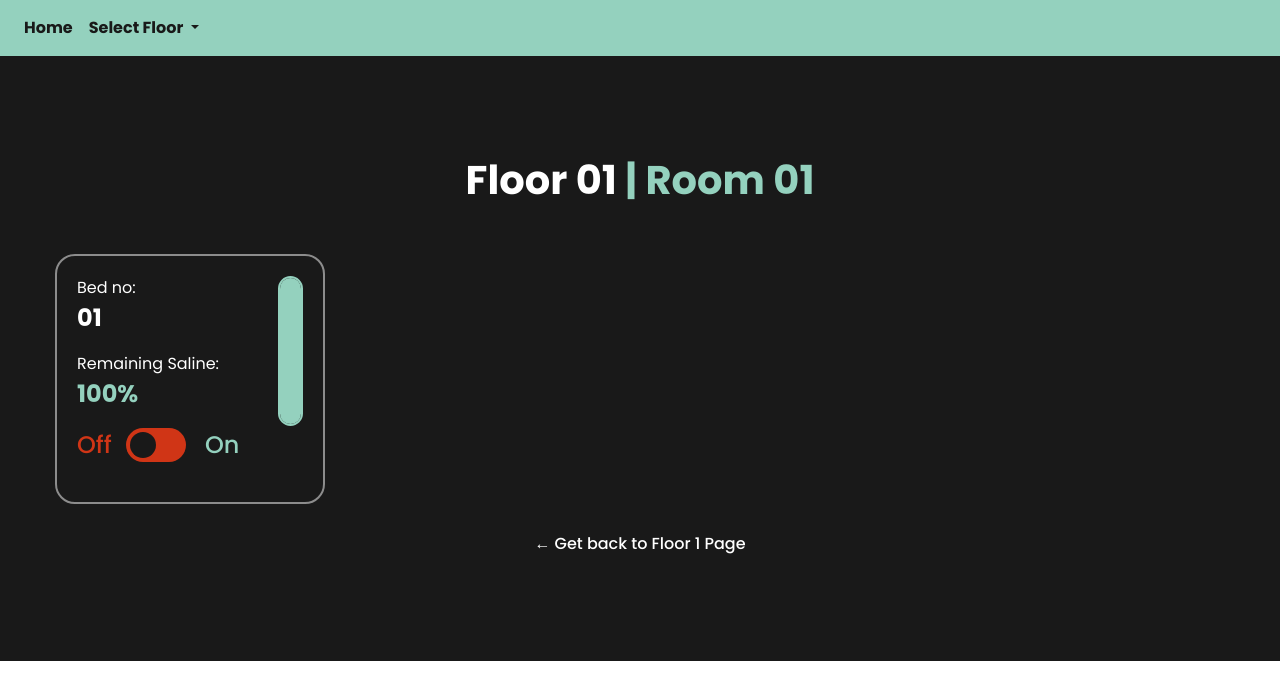
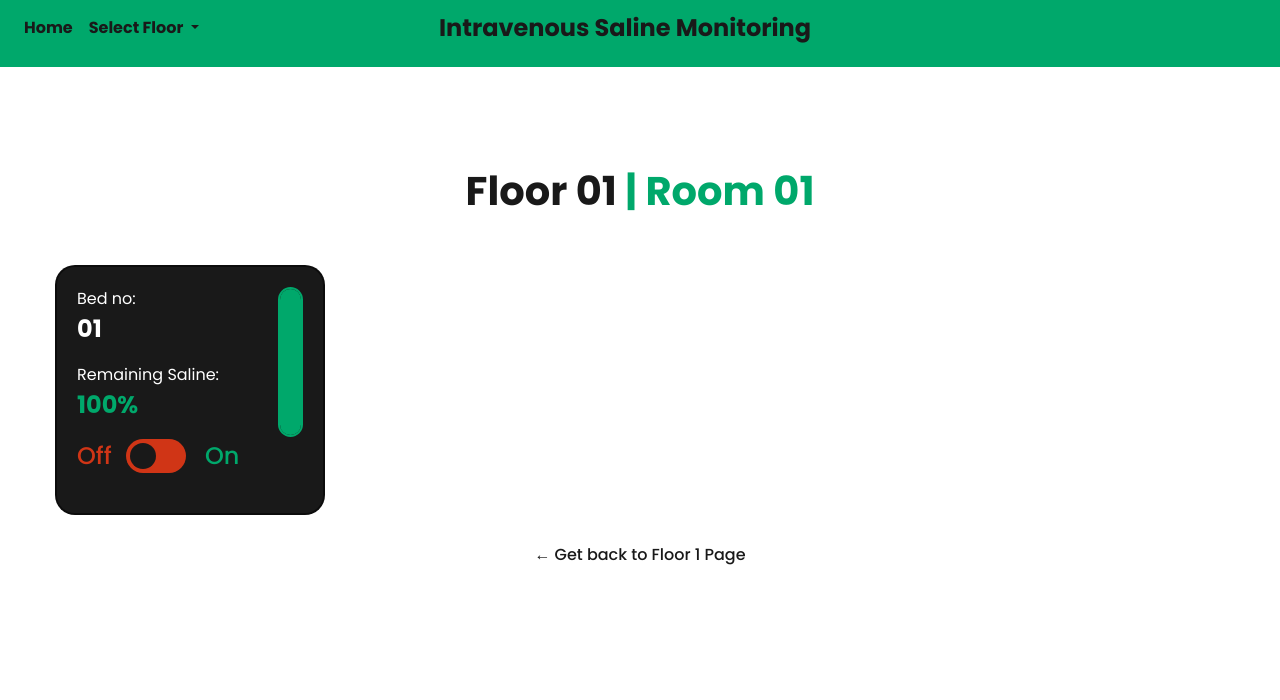
Before and after one commit to DUcepticons/Intelligent-Saline, a Django app: page /floor/1/room/1/ in a window 1280 px wide. Shown: the top 700 px of the page. Run offline with Django 3.2, Linux system fonts and the light colour scheme; data comes from the database, SQL or seed files in the repository; both versions use the stored data as it was after the commit; data that the repository does not hold is empty; some libraries are stand-ins or nearby versions.

Commit message:
white theme

```diff
--- a/salineweb/static/css/color.css
+++ b/salineweb/static/css/color.css
@@ -1,16 +1,16 @@
 .adv-sal-green, .adv-sal-green-hover:hover
 {
-    color:#94D1BE;
+    color:#00A86B;
 }
 
 .adv-sal-green-background, .adv-sal-green-background-hover:hover
 {
-    background-color:#94D1BE;
+    background-color:#00A86B;
 }
 
 .adv-sal-green-border,.adv-sal-green-border-hover:hover
 {
-    border: 2px solid #94D1BE;
+    border: 2px solid #00A86B;
 }
 
 .adv-sal-red, .adv-sal-red-hover:hover
@@ -34,7 +34,10 @@
     background-color:rgba(0,0,0,0.6);
 }
 
-
+.black-opaque-border,.black-opaque-border-hover:hover
+{
+    border: 2px solid rgba(0,0,0,0.5);
+}
 
 
 
--- a/salineweb/static/css/layout.css
+++ b/salineweb/static/css/layout.css
@@ -202,11 +202,11 @@ a:hover
 }
 
 input:checked + .switch-slider {
-  background-color: #94D1BE;
+  background-color: #00A86B;
 }
 
 input:focus + .switch-slider {
-  box-shadow: 0 0 1px #94D1BE;
+  box-shadow: 0 0 1px #00A86B;
 }
 
 input:checked + .switch-slider:before {
--- a/salineweb/templates/ajaxhomeroomdata.html
+++ b/salineweb/templates/ajaxhomeroomdata.html
@@ -1,9 +1,9 @@
-{% load staticfiles %}
+{% load static %}
 {% for i in patients %}
 
   {% if i.percentage <= critical_value %}
   <div class="col-lg-3 col-12  patient-column ">
-    <div class="white-opaque-border all-border patient-column-inner">
+    <div class="dark-grey-background all-border patient-column-inner">
       <div class="row">
         <div class="col-9">
           <p class="white" style="margin-bottom: 0px;">Floor: <span class="adv-sal-red bold-text">0{{i.floor}}</span> Room: <span class="adv-sal-red bold-text">0{{i.room}}</span></p>
--- a/salineweb/templates/devices.html
+++ b/salineweb/templates/devices.html
@@ -1,4 +1,4 @@
-{% load staticfiles %}
+{% load static %}
 {% include "header.html" %}
 
 <link rel="stylesheet" href="https://cdn.datatables.net/1.10.20/css/jquery.dataTables.min.css">
--- a/salineweb/templates/floor.html
+++ b/salineweb/templates/floor.html
@@ -1,4 +1,4 @@
-{% load staticfiles %}
+{% load static %}
 
 {% include "header.html" %}
 
@@ -7,7 +7,7 @@
     {% include "navbar.html" %}
 
 
-    <div class="section dark-grey-background"  >
+    <div class="section"  >
         <h1 class="adv-sal-green text-center" style="margin-bottom:10px;">Floor {{floor_no}}</h1>
         <h5 class="adv-sal-green text-center" style="margin-bottom:90px;">Number of patients: 0{{patient_count}} </h5>
         <div class="container-1200px row landing-section">
@@ -19,7 +19,7 @@
                         <div>
                             <h2 class="adv-sal-red">Room no: 0{{room_number.0}}</h2>
 
-                            <p class="white">Number of patients: 0{{room_number.1}} </p>
+                            <p class="dark-grey">Number of patients: 0{{room_number.1}} </p>
 
                             <p class="adv-sal-red">Critical patients: 0{{room_number.2}} </p>
 
--- a/salineweb/templates/header.html
+++ b/salineweb/templates/header.html
@@ -1,4 +1,4 @@
-{% load staticfiles %}
+{% load static %}
 <!DOCTYPE html>
 <html>
 <head>
--- a/salineweb/templates/index.html
+++ b/salineweb/templates/index.html
@@ -1,10 +1,10 @@
-{% load staticfiles %}
+{% load static %}
 
 {% include "header.html" %}
 <body>
   {% include "navbar.html" %}
 
-    <div class="section dark-grey-background"  >
+    <div class="section"  >
         <h1 class="adv-sal-red text-center" style="margin-bottom:50px;">Critical Patients</h1>
         <div class="container-1200px row landing-section">
 
--- a/salineweb/templates/navbar.html
+++ b/salineweb/templates/navbar.html
@@ -37,7 +37,7 @@ transition: .25s ease-in-out;
 
 
 .animated-icon3 span {
-background: #f3e5f5;
+background: #191919;
 }
 
 
@@ -102,7 +102,8 @@ $(document).ready(function () {
 
 <nav class="navbar navbar-expand-lg sticky-top adv-sal-green-background">
 
-
+  <div class="row" style="width:100%;">
+    <div class="col-6 col-lg-3">
       <button class="navbar-toggler third-button" type="button" data-toggle="collapse" data-target="#navbarNavDropdown" aria-controls="navbarNavDropdown" aria-expanded="false" aria-label="Toggle navigation">
         <div class="animated-icon3"><span></span><span></span><span></span></div>
       </button>
@@ -125,4 +126,9 @@ $(document).ready(function () {
           </li>
         </ul>
       </div>
+    </div>
+    <div class="col-6 col-lg-6 ">
+      <h4 class="dark-grey bold-text text-right text-center" style="margin-bottom: 0px;margin-top: 6px;">Intravenous Saline Monitoring</p>
+    </div>
+  </div>
 </nav>
--- a/salineweb/templates/room.html
+++ b/salineweb/templates/room.html
@@ -1,11 +1,11 @@
-{% load staticfiles %}
+{% load static %}
 {% include "header.html" %}
 <body>
     <!-- <?php require("navbar.php") ?> -->
     {% include "navbar.html" %}
 
-    <div class="section dark-grey-background"  >
-        <h1 class="adv-sal-green text-center" style="margin-bottom:50px;"><span class="white">Floor 0{{floor_no}}</span> | Room 0{{room_no}}</h1>
+    <div class="section"  >
+        <h1 class="adv-sal-green text-center" style="margin-bottom:50px;"><span class="dark-grey">Floor 0{{floor_no}}</span> | Room 0{{room_no}}</h1>
         <div class="container-1200px row landing-section">
 
 
@@ -13,7 +13,7 @@
 
                 {% if i.floor == floor_no and i.room == room_no %}
                     <div class="col-lg-3 col-12  patient-column ">
-                        <div class="white-opaque-border all-border patient-column-inner">
+                        <div class="black-opaque-border dark-grey-background all-border patient-column-inner">
                             <div class="row" id="bed{{i.bed_no}}">
 
                             </div>
@@ -101,7 +101,7 @@
 
 
         </div>
-        <a href="/floor/{{floor_no}}"><h6 class="white text-center">← Get back to Floor {{floor_no}} Page</h6></a>
+        <a href="/floor/{{floor_no}}"><h6 class="dark-grey text-center">← Get back to Floor {{floor_no}} Page</h6></a>
     </div>
 
 
```
Also changed, not shown: salineweb/db.sqlite3. Lines whose indentation alone changed are shown as unchanged.
